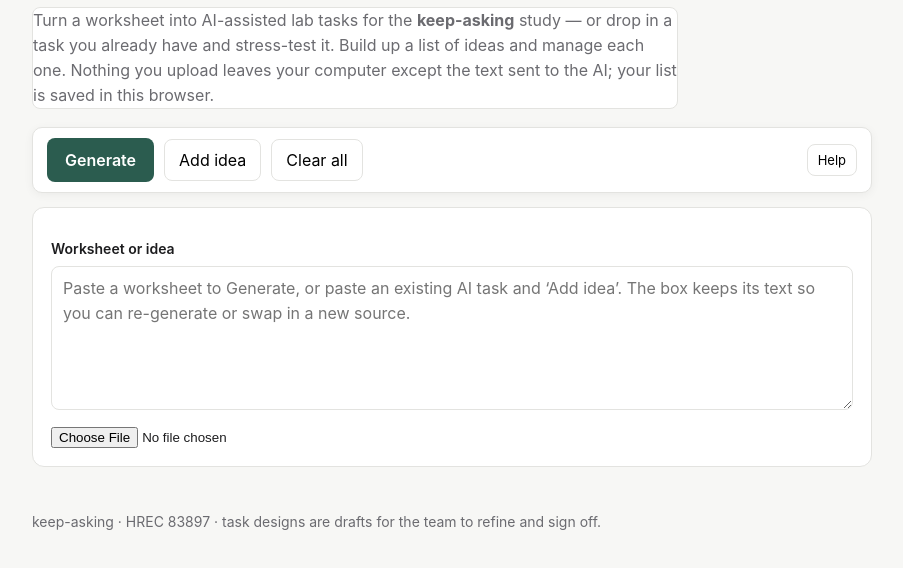
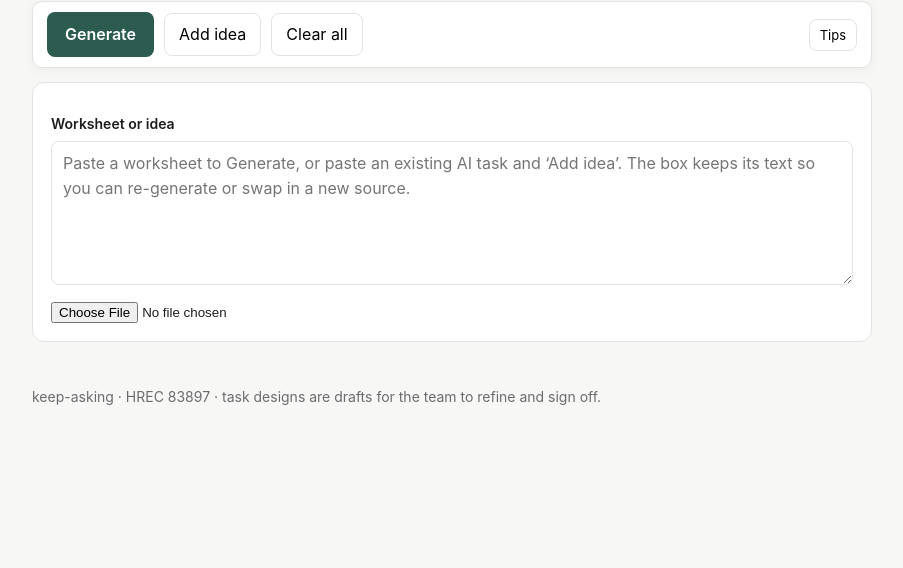
Before and after one commit to michael-borck/task-forge, a website with bundled scripts: page public/index.html in a window 1280 px wide. Shown: the part 78-646 px from the top of the page, without its empty margins (188-1091 px from the left). Built offline with nearby package versions, Linux system fonts and the light colour scheme.

Commit message:
Trim header subtitle; rename Help->Tips; privacy line in overlay
- Remove the long subtitle under the title (the Tips overlay now
  carries the explanation).
- Rename the 'Help' button to 'Tips' (more positive/inviting; less
  'you must be stuck') — id unchanged so wiring is unaffected.
- Add the privacy line ('Nothing you upload leaves your computer…') to
  the bottom of the Tips overlay in small italic, since the subtitle
  that held it is gone.

```diff
--- a/public/index.html
+++ b/public/index.html
@@ -12,12 +12,6 @@
   <body>
     <header>
       <h1>Task Forge</h1>
-      <p class="sub">
-        Turn a worksheet into AI-assisted lab tasks for the <strong>keep-asking</strong> study —
-        or drop in a task you already have and stress-test it. Build up a list of ideas and manage
-        each one. Nothing you upload leaves your computer except the text sent to the AI; your list
-        is saved in this browser.
-      </p>
     </header>
 
     <main>
@@ -26,7 +20,7 @@
         <button id="btnAdd" class="ghost" title="Add the text in the box as your own existing task, verbatim — then stress-test it">Add idea</button>
         <button id="btnClear" class="ghost" title="Wipe everything saved in this browser and start fresh">Clear all</button>
         <span class="sel" id="hint"></span>
-        <button id="btnHelp" class="ghost small" title="Show the how-to guide again">Help</button>
+        <button id="btnHelp" class="ghost small" title="Show tips for using Task Forge">Tips</button>
       </div>
 
       <section class="card inputcard">
@@ -58,6 +52,7 @@
           <li><b>Stress test</b> only points out where a generic AI answer might already do the work — so <i>you</i> can decide if that matters. It's not telling you to change anything.</li>
           <li>Build up ideas across your tutorials; your list is saved in this browser. <b>Clear all</b> starts fresh.</li>
         </ul>
+        <p class="disclaimer" style="margin-top:14px">Nothing you upload leaves your computer except the text sent to the AI; your list is saved in this browser.</p>
         <div class="row" style="justify-content:flex-end"><button id="btnDismiss" class="primary">Got it</button></div>
       </div>
     </div>
```
